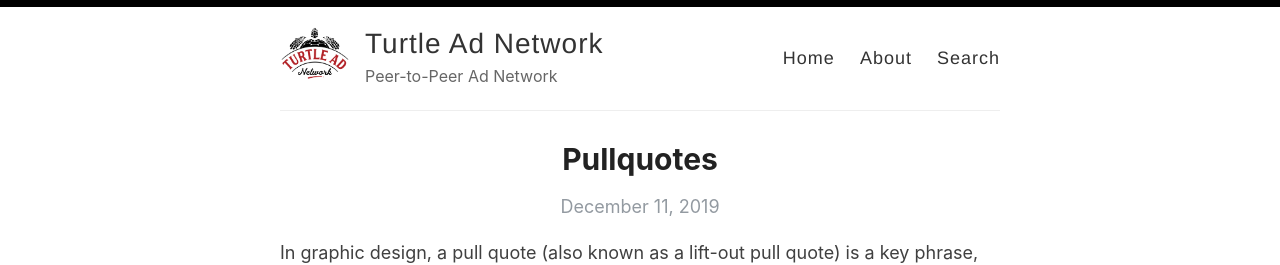
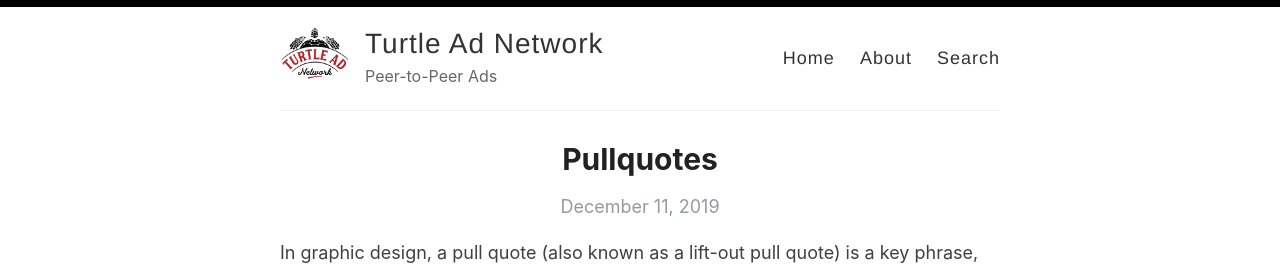
Before and after one commit to TurtleAdNetwork/TurtleAdNetwork.github.io, a Jekyll site: the page built from index.html, in a window 1280 px wide. Shown: the top 265 px of the page. Built offline with Jekyll 4.4.1, drawn with Linux system fonts in a browser that asks for light colours; the list of posts is cut into pages by our own code.

Commit message:
description edit

```diff
--- a/_config.yml
+++ b/_config.yml
@@ -9,7 +9,7 @@ name: Turtle Ad Network
 author: gord0b
 
 # Short bio or description (displayed in the header)
-description: Peer-to-Peer Ad Network
+description: Peer-to-Peer Ads
 
 # URL of your avatar or profile pic (you could use your GitHub profile pic)
 avatar: /images/turtleadnetwork_logo.png
```
